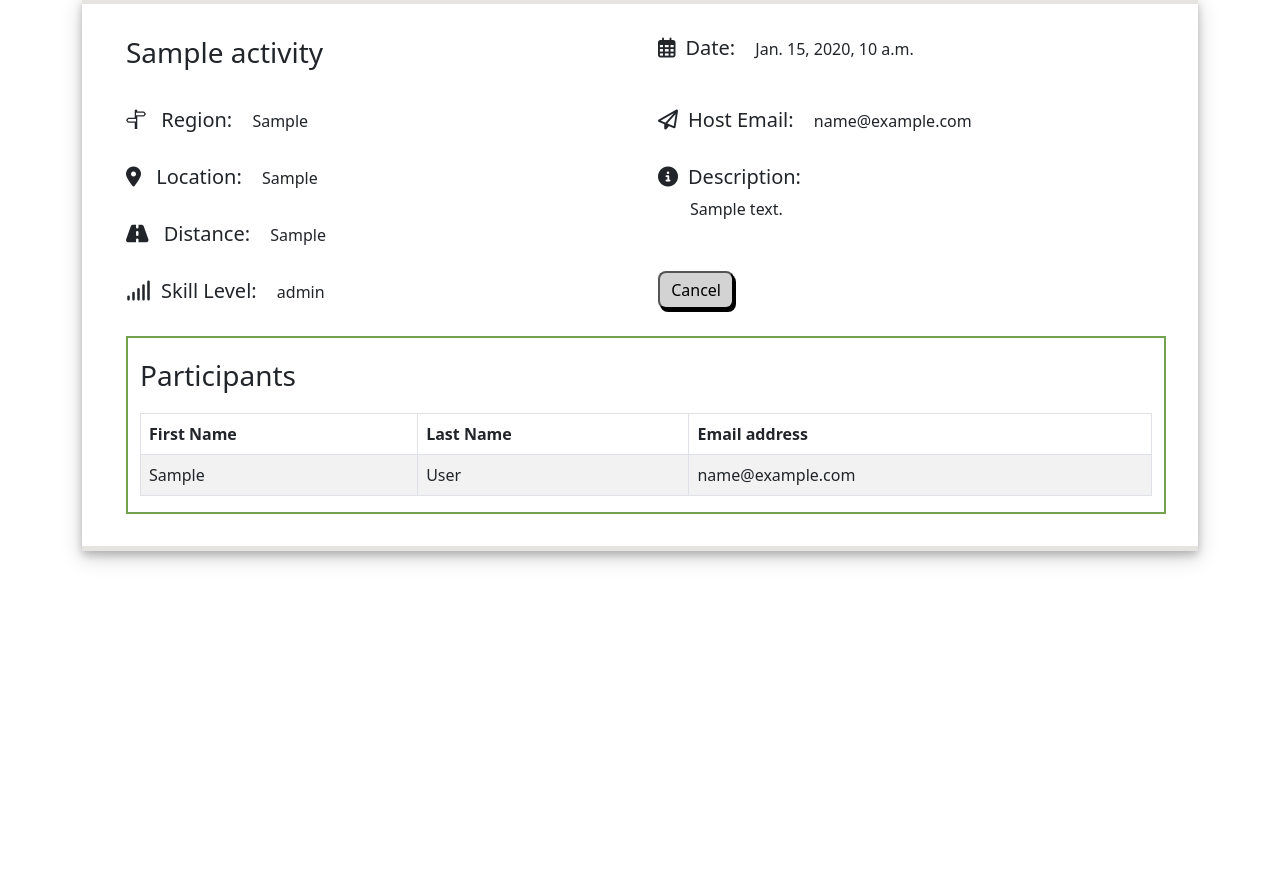
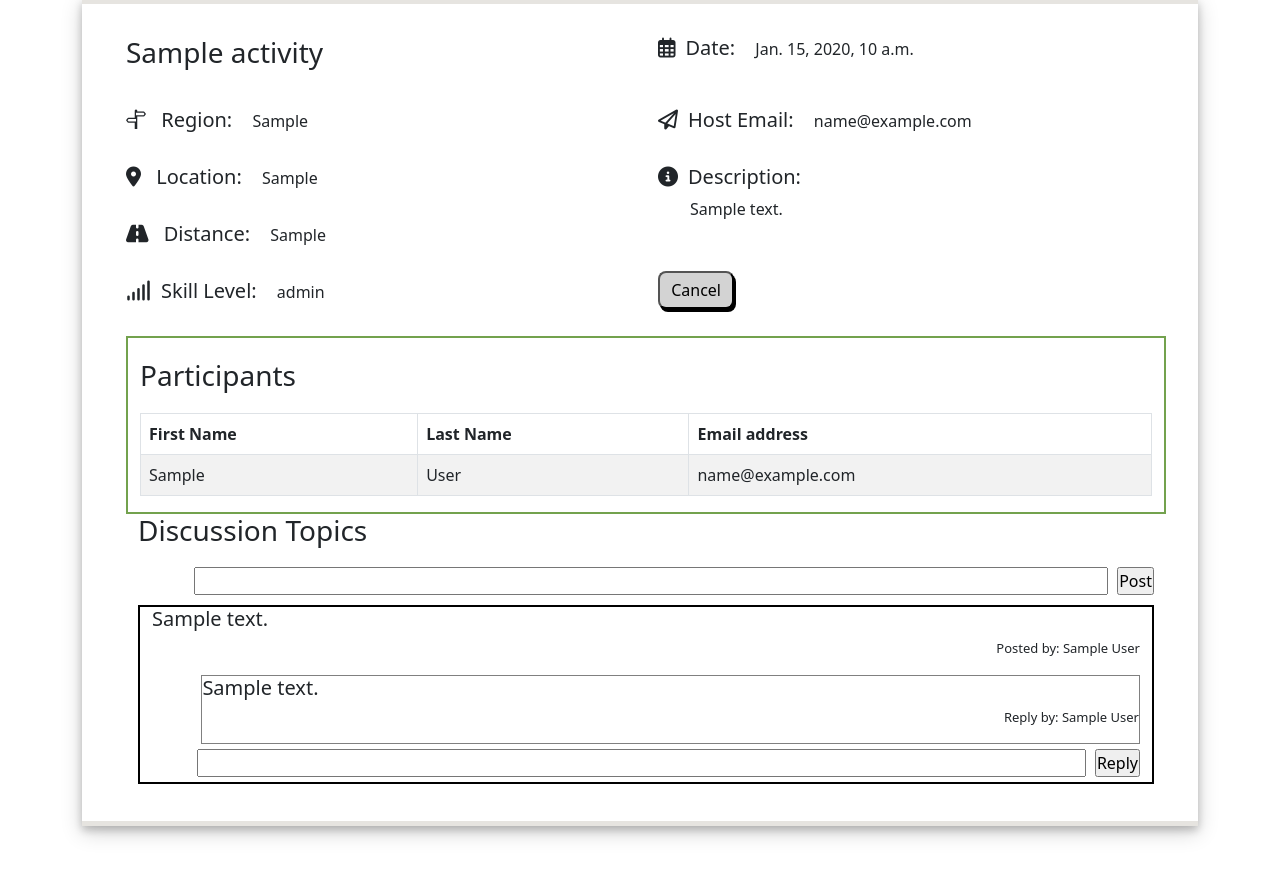
Before and after one commit to mickelsendamon/Connected_Outdoors, a Django app: template adventure_app/templates/adventure_details.html in a window 1280 px wide. Shown: the part 191-1077 px from the top of the page. Before the commit the page ends 755 px from the top, so only its background shows below. Run offline with Django 3.2, Linux system fonts and the light colour scheme; the template is opened without the code that fills it: values that come from a table or form of the project are taken from there, others are empty; tables that the repository leaves empty hold one stand-in row (values such as "Sample post"); some libraries are stand-ins or nearby versions; some web fonts are replaced.

Commit message:
added discussion posts and replies to adventure details; included ajax handling for discussion posts and validation.

```diff
--- a/adventure_app/models.py
+++ b/adventure_app/models.py
@@ -13,7 +13,6 @@ class UserManager(models.Manager):
             errors["last_name"] = "The last name field can't be empty!"
         if len(post_data['password']) < 8:
             errors["password_short"] = "The password should be at least 8 characters!"
-
         EMAIL_REGEX = re.compile(
             r'^[a-zA-Z0-9.+_-]+@[a-zA-Z0-9._-]+\.[a-zA-Z]+$')
         if not EMAIL_REGEX.match(post_data['email']):
@@ -77,6 +76,22 @@ class AdventureManager(models.Manager):
         return errors
 
 
+class DiscussionPostManager(models.Manager):
+    def discussion_validation(self, post_data):
+        errors = {}
+        if len(post_data['post_text']) < 1:
+            errors['post_text_length'] = 'Post must be 1 character or more'
+        return errors
+
+
+class DiscussionReplyManager(models.Manager):
+    def reply_validation(self, post_data):
+        errors = {}
+        if len(post_data['reply_text']) < 1:
+            errors['reply_text_length'] = 'Post must be 1 character or more'
+        return errors
+
+
 class User(models.Model):
     first_name = models.CharField(max_length=255)
     last_name = models.CharField(max_length=255)
@@ -116,3 +131,25 @@ class Adventure(models.Model):
     suggested_equipment = models.ManyToManyField(
         SuggestedEquipment, related_name='suggested_for')
     objects = AdventureManager()
+
+
+class DiscussionPost(models.Model):
+    post_text = models.TextField()
+    adventure = models.ForeignKey(
+        Adventure, on_delete=models.CASCADE, related_name='discussion_posts'
+    )
+    posted_by = models.ForeignKey(
+        User, on_delete=models.CASCADE, related_name='discussion_posts'
+    )
+    objects = DiscussionPostManager()
+
+
+class DiscussionReply(models.Model):
+    reply_text = models.TextField()
+    discussion_post = models.ForeignKey(
+        DiscussionPost, on_delete=models.CASCADE, related_name='replies'
+    )
+    posted_by = models.ForeignKey(
+        User, on_delete=models.CASCADE, related_name='discussion_replies'
+    )
+    objects = DiscussionReplyManager()
--- a/adventure_app/static/css/adventure_details.css
+++ b/adventure_app/static/css/adventure_details.css
@@ -85,3 +85,28 @@ i{
 #navbar_back{
     padding-right: 1.5%;
 }
+
+.discussion_posts, .discussion {
+    border: 2px solid #000000;
+    margin: 5px 0 5px 0;
+}
+
+.post_discussion, .post_reply {
+    width: 90%;
+    margin: 0 5px 5px 5px;
+}
+
+.reply_form, #post_form {
+    text-align: right;
+}
+
+.reply {
+    margin-left: 5%;
+    margin-bottom: 5px;
+    border: grey 1px solid;
+}
+
+.author {
+    font-size: small;
+    text-align: right;
+}
--- a/adventure_app/templates/adventure_details.html
+++ b/adventure_app/templates/adventure_details.html
@@ -130,6 +130,38 @@
                         </tbody>
                     </table>
                 </div>
+                <div class="container" id="discussion_posts">
+                    <h3>Discussion Topics</h3>
+                    <div id="post_errors"></div>
+                    <form id="post_form">
+                        {% csrf_token %}
+                        <input class="post_discussion" name="post_text" type="text">
+                        <input id="submit_discussion" type="submit" value="Post">
+                    </form>
+                    <div id="all_discussions">
+                        {% for post in discussion_posts %}
+                            <div class="container discussion">
+                                <h5>{{post.post_text}}</h5>
+                                <p class="author">Posted by: {{post.posted_by.first_name}} {{post.posted_by.last_name}}</p>
+                                {% for reply in post.replies.all %}
+                                    <div class="reply">
+                                        <h5>{{reply.reply_text}}</h5>
+                                        <p class="author">Reply by: {{reply.posted_by.first_name}} {{reply.posted_by.last_name}}</p>
+                                    </div>
+                                {% endfor %}
+                                <div class="rep_form">
+                                    <div class="reply_errors" id=reply-{{post.id}}></div>
+                                    <form class="reply_form">
+                                        {% csrf_token %}
+                                        <input type="hidden" name="post_id" value="{{post.id}}">
+                                        <input class="post_reply" name="reply_text" type="text">
+                                        <input class="submit_reply" type="submit" value="Reply">
+                                    </form>
+                                </div>
+                            </div>
+                        {% endfor %}
+                    </div>
+                </div>
             </div>
         </div>
     </div>
@@ -137,6 +169,55 @@
     <script src="https://cdn.jsdelivr.net/npm/bootstrap@5.0.0-beta3/dist/js/bootstrap.bundle.min.js"
         integrity="sha384-JEW9xMcG8R+pH31jmWH6WWP0WintQrMb4s7ZOdauHnUtxwoG2vI5DkLtS3qm9Ekf"
         crossorigin="anonymous"></script>
+    <!-- DISCUSSION POST SCRIPTS -->
+    <script src="https://ajax.googleapis.com/ajax/libs/jquery/3.3.1/jquery.min.js"></script>
+    <script>
+        function bindSubmitDiscuss() {
+            $('#post_form').submit(function(e) {
+                e.preventDefault();
+                $.ajax({
+                    url: "/post_discussion/{{current_adventure.id}}",
+                    method: "POST",
+                    data: $(this).serialize(),
+                    success: function(serverResponse) {
+                        $('#all_discussions').prepend(serverResponse);
+                        $('#post_form').find('input[type=text]').val('');
+                        bindSubmitDiscuss();
+                        bindSubmitReply();
+                        },
+                    error: function(serverResponse) {
+                        console.log(serverResponse);
+                        $('#post_errors').html(serverResponse.responseJSON.error);
+                        }
+                    });
+            })
+        }
+        function bindSubmitReply() {
+            $('.reply_form').submit(function(e) {
+                e.preventDefault();
+                dataString = $(this).serialize()
+                $.ajax({
+                    url: "/post_reply_ajax",
+                    method: "POST",
+                    data: dataString,
+                    success: function(serverResponse) {
+                        $('#discussion_posts').html(serverResponse);
+                        bindSubmitDiscuss();
+                        bindSubmitReply();
+                        },
+                    error: function(serverResponse) {
+                        console.log(serverResponse);
+                        var form_id = dataString.match(/&post_id=([0-9]+)/);
+                        $("#reply-"+form_id[1]).html(serverResponse.responseJSON.error);
+                        }
+                    });
+            })
+        }
+        $(document).ready(function() {
+            bindSubmitDiscuss();
+            bindSubmitReply();
+        })
+    </script>
 </body>
 
 </html>
--- a/adventure_app/urls.py
+++ b/adventure_app/urls.py
@@ -22,4 +22,7 @@ urlpatterns = [
     path('add_sg_equpiment', views.add_sg_equipment),
     path('filter_adventures', views.filter_adventures),
     path('filter_my_adventure', views.filter_my_adventures),
+    path('post_discussion/<int:adv_id>', views.post_discussion),
+    # path('post_reply/<int:discussion_id>', views.post_reply),
+    path('post_reply_ajax', views.post_reply_ajax),
 ]
```
Also changed, not shown: adventure_app/templates/discussion_posts.html (added, +30 -0 lines), adventure_app/templates/discussion_snippet.html (added, +13 -0 lines), adventure_app/views.py (+74 -2 lines), adventure_app/migrations/0006_auto_20210611_2018.py (added), adventure_app/migrations/0007_discussionpost_discussionreply.py (added), media/biking_pic_proj.jpg (deleted), media/biking_pic_proj_kUItDK2.jpg (deleted), media/climbing_pic_proj.jpg (deleted), media/hiking_pic_proj.jpg (deleted), media/trail_running_pic2_proj.jpg (deleted), media/trail_running_pic_proj.jpg (deleted).
